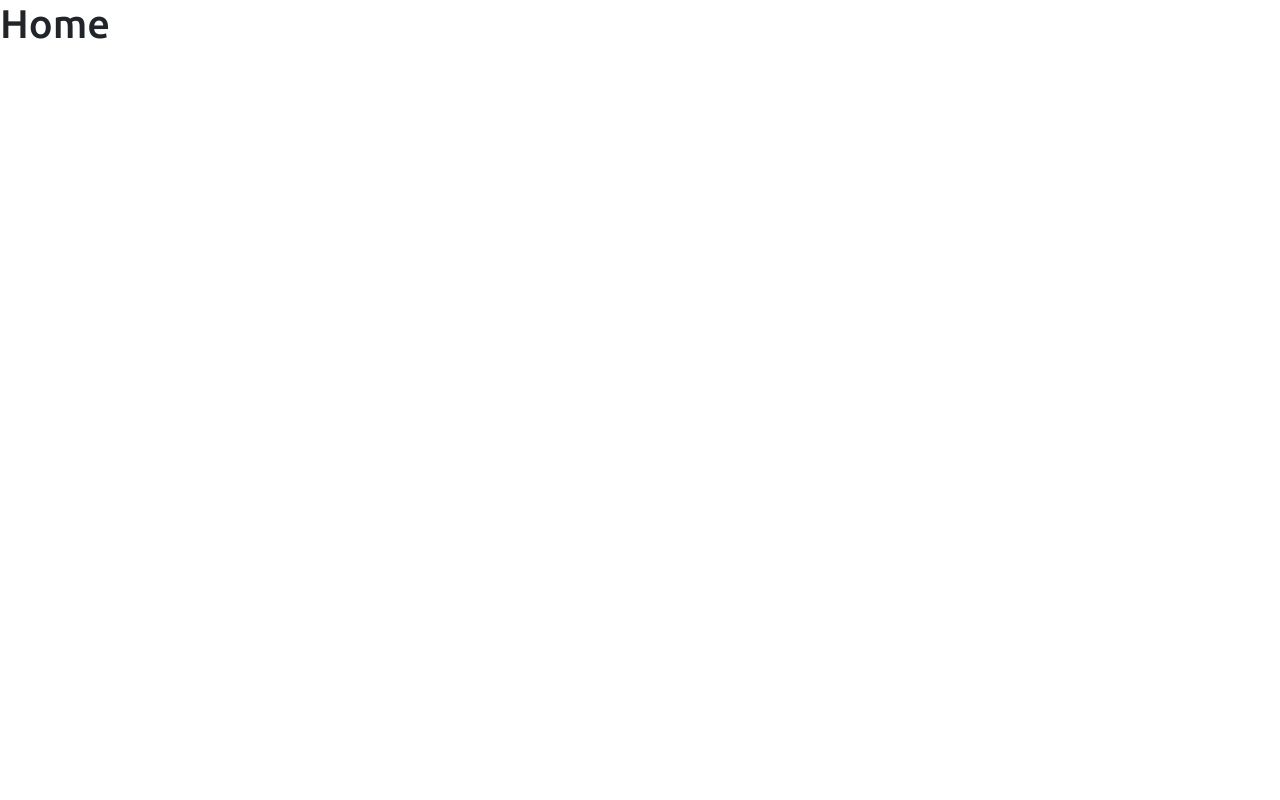
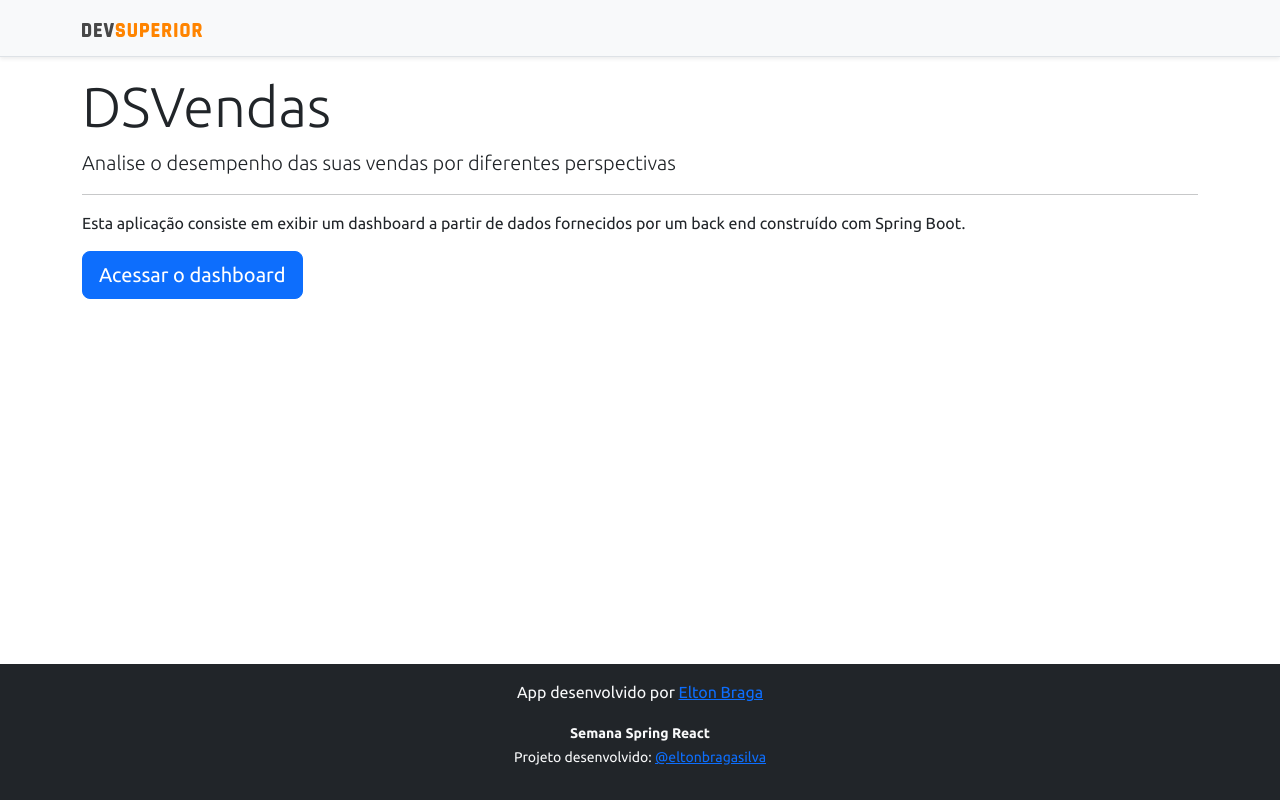
Before and after one commit to eltonbraga/projeto-sds5, a React (Create React App) app in the folder frontend/: page / in a window 1280 px wide. Built offline with nearby package versions, Linux system fonts and the light colour scheme.

Commit message:
feature: links para home e dash

```diff
--- a/frontend/src/components/NavBar/index.tsx
+++ b/frontend/src/components/NavBar/index.tsx
@@ -1,4 +1,5 @@
 import React from 'react';
+import { Link } from 'react-router-dom';
 import ImgDsDark from '../../assets/img/ds-dark.svg'
 
 const NavBar = () => {
@@ -7,7 +8,9 @@
             <div className="d-flex flex-column flex-md-row align-items-center p-3 px-md-4 mb-3 bg-light border-bottom shadow-sm">
                 <div className="container">
                     <nav className="my-2 my-md-0 mr-md-3">
-                        <img src={ImgDsDark} alt="DevSuperior" width="120" />
+                        <Link to="/">
+                            <img src={ImgDsDark} alt="DevSuperior" width="120" />
+                        </Link>
                     </nav>
                 </div>
             </div>
--- a/frontend/src/pages/Home/index.tsx
+++ b/frontend/src/pages/Home/index.tsx
@@ -1,10 +1,25 @@
 import React from 'react';
+import { Link } from 'react-router-dom';
+import Footer from '../../components/Footer';
+import NavBar from '../../components/NavBar';
 
 const Home = () => {
     return (
-        <div>
-            <h1>Home</h1>
-        </div>
+        <>
+            <NavBar />
+            <div className="container">
+                <div className="jumbotron">
+                    <h1 className="display-4">DSVendas</h1>
+                    <p className="lead">Analise o desempenho das suas vendas por diferentes perspectivas</p>
+                    <hr />
+                    <p>Esta aplicação consiste em exibir um dashboard a partir de dados fornecidos por um back end construído com Spring Boot.</p>
+                    <Link className='btn btn-primary btn-lg' to="/dashboard">
+                        Acessar o dashboard
+                    </Link>
+                </div>
+            </div>
+            <Footer />
+        </>
     );
 }
 
```
